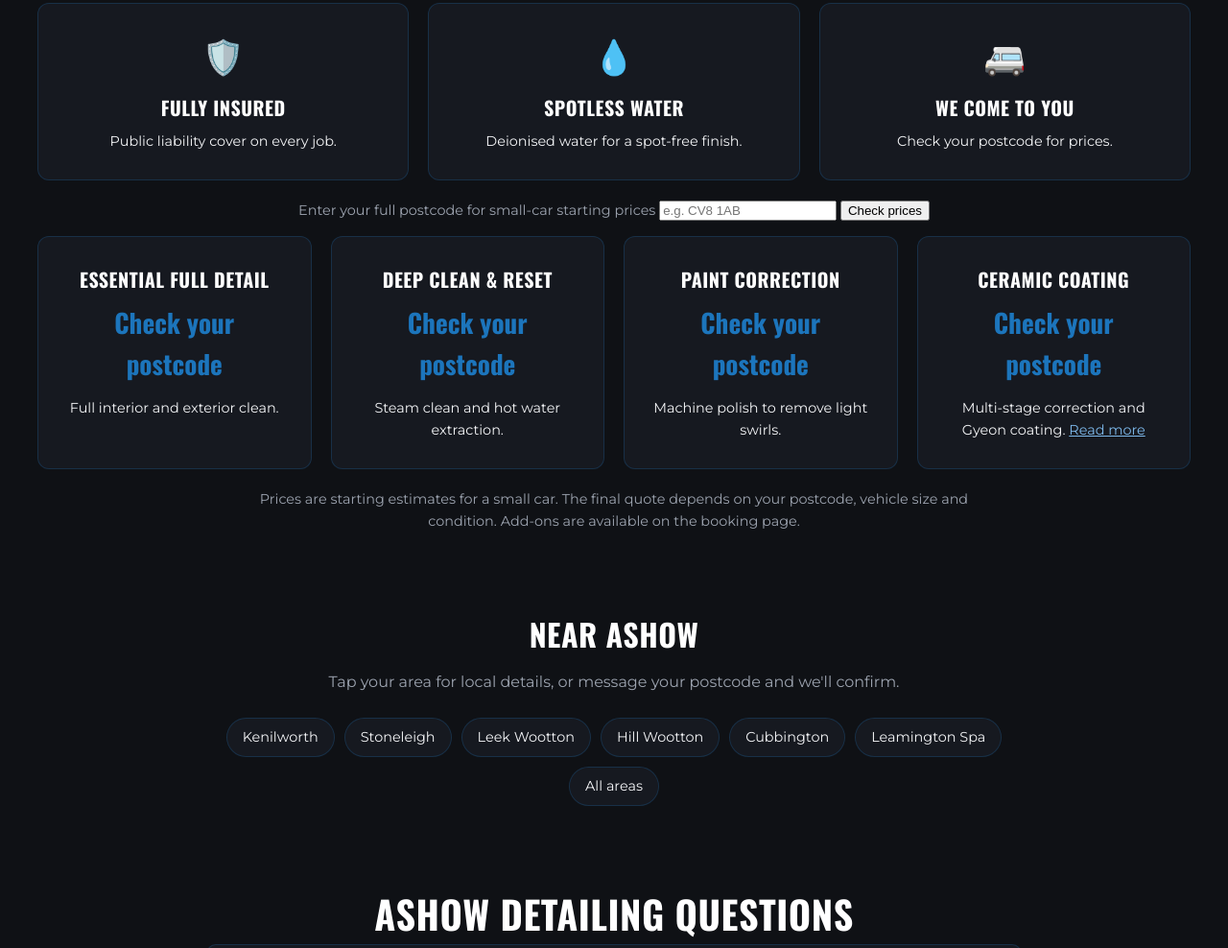
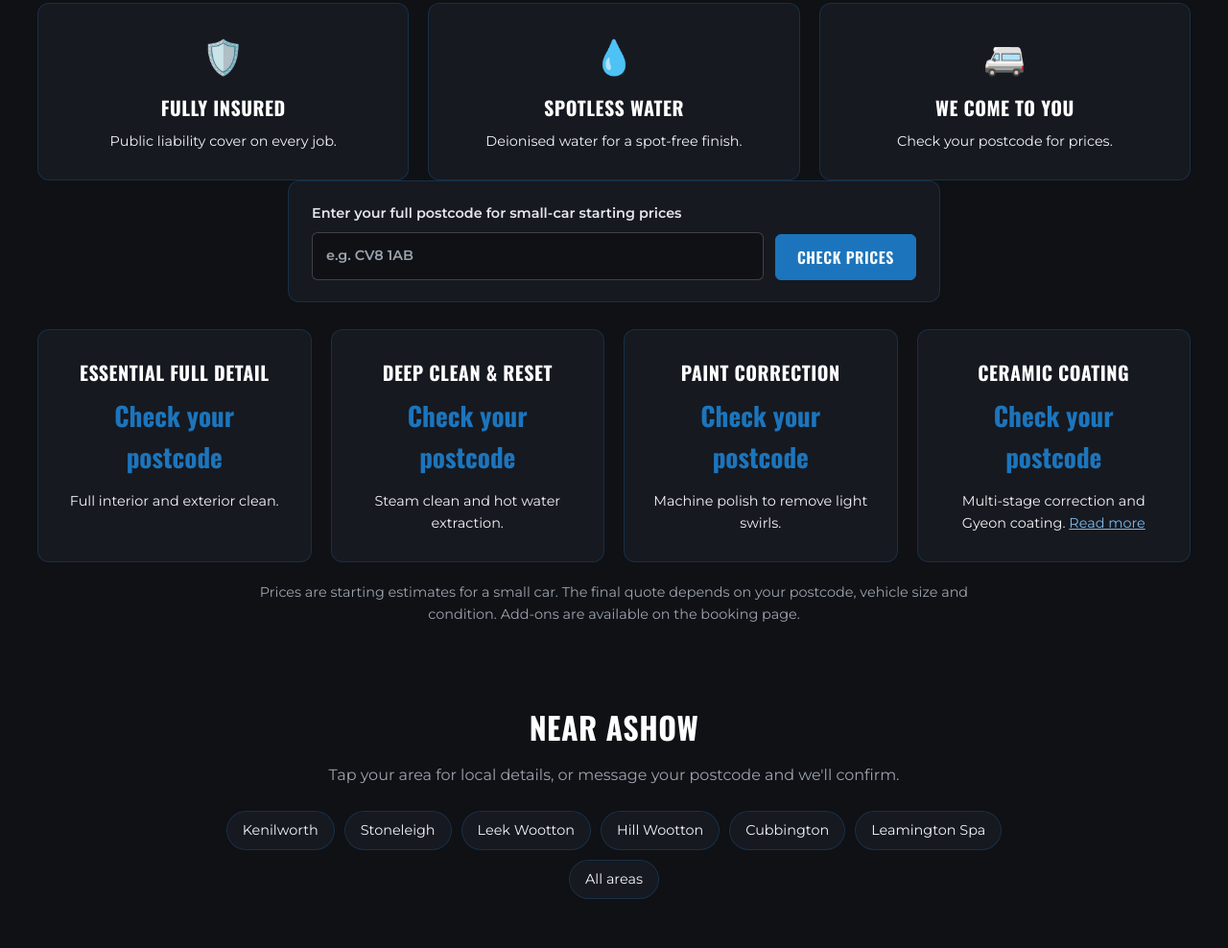
Before and after one commit to auto-shine/Auto-Shine-cloudflare, a website: page public/ashow.html in a window 1280 px wide. Shown: the part 867-1855 px from the top of the page at 96% size. Drawn offline with nearby package versions, Linux system fonts and the light colour scheme.

Commit message:
Style location postcode price checker
Co-authored-by: Copilot <223556219+Copilot@users.noreply.github.com>

```diff
--- a/public/css/site.css
+++ b/public/css/site.css
@@ -23,6 +23,64 @@ body {
 }
 img { max-width: 100%; height: auto; }
 main { display: block; }
+
+.aw form[data-location-prices] {
+  display: flex;
+  flex-wrap: wrap;
+  align-items: flex-end;
+  gap: 12px;
+  max-width: 680px;
+  margin: 0 auto 28px;
+  padding: 22px 24px;
+  background: var(--card);
+  border: 1px solid var(--line);
+  border-radius: 12px;
+  text-align: left;
+}
+.aw [data-location-prices] label {
+  flex: 1 1 260px;
+  color: #e5e7eb;
+  font-size: .9rem;
+  font-weight: 600;
+}
+.aw [data-location-prices] input {
+  display: block;
+  width: 100%;
+  min-width: 0;
+  margin-top: 8px;
+  padding: 12px 14px;
+  border: 1px solid rgba(255, 255, 255, .2);
+  border-radius: 6px;
+  background: var(--bg);
+  color: var(--text);
+  font: inherit;
+  text-transform: uppercase;
+}
+.aw [data-location-prices] input::placeholder { color: #9ca3af; opacity: 1; text-transform: none; }
+.aw [data-location-prices] button {
+  min-height: 48px;
+  padding: 11px 22px;
+  border: 1px solid var(--blue);
+  border-radius: 6px;
+  background: var(--blue);
+  color: #fff;
+  font-family: 'Oswald', sans-serif;
+  font-size: 1rem;
+  font-weight: 600;
+  letter-spacing: .6px;
+  text-transform: uppercase;
+  cursor: pointer;
+}
+.aw [data-location-prices] button:hover:not(:disabled) { background: #2486d4; }
+.aw [data-location-prices] button:disabled { opacity: .6; cursor: wait; }
+.aw [data-location-prices] :is(input, button):focus-visible { outline: 3px solid #fff; outline-offset: 3px; }
+.aw [data-location-prices] [role="status"] { flex-basis: 100%; margin: 0; color: #d1d5db; }
+.aw [data-location-prices] [role="status"]:empty { display: none; }
+.aw [data-location-prices] noscript { flex-basis: 100%; }
+@media (max-width: 540px) {
+  .aw form[data-location-prices] { padding: 20px; }
+  .aw [data-location-prices] button { width: 100%; }
+}
 
 .skip-link {
   position: absolute; left: 12px; top: -60px; z-index: 200;
```
